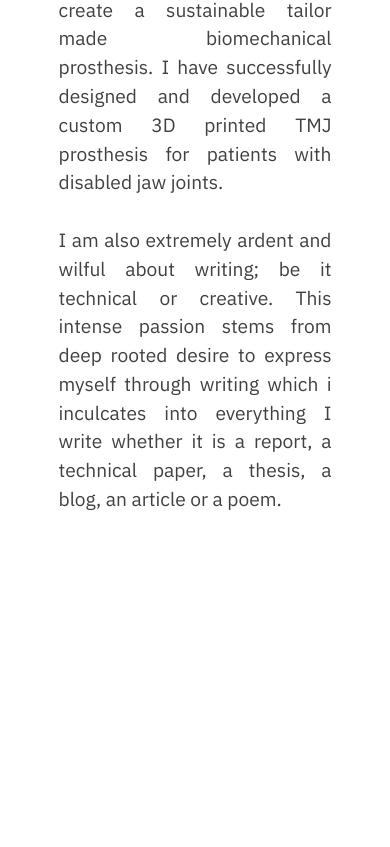
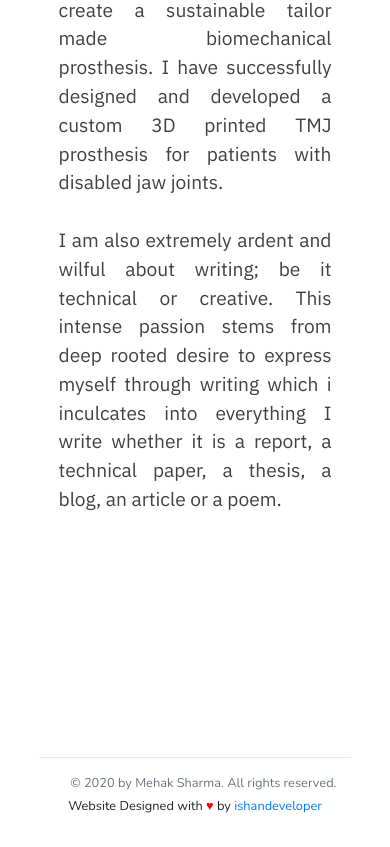
Before and after one commit to ishandeveloper/Mehak-Sharma, a plain HTML site: page index.html in a window 390 px wide. Shown: the part 839-1686 px from the top of the page. Before the commit the page ends 1369 px from the top, so only its background shows below. Drawn offline with nearby package versions, Linux system fonts and the light colour scheme.

Commit message:
Added Footer

```diff
--- a/index.html
+++ b/index.html
@@ -34,7 +34,6 @@
         </nav>
 
     </div>
-    <div>
     <section class="hey-landing">
         <div class="container">
             <div class="row">
@@ -54,8 +53,17 @@
             </div>
         </div>
     </section>
-    </div>
-
+    <center>
+        <section class="footer">
+            <hr class="light-gray-line">
+            <span class="text-muted" id="footerleft">
+                © 2020 by Mehak Sharma. All rights reserved.
+            </span>
+            <span clas="text-muted" id="footerright">
+                Website Designed with <font color="red">♥</font> by <a target="_blank" href="http://ishandeveloper.com">ishandeveloper</a>
+            </span>
+        </section>
+    </center>
 </body>
 
 </html>
--- a/style.css
+++ b/style.css
@@ -100,12 +100,28 @@ body{
 }
 .hey-landing{
     padding:25vh 15vw;
-    height: 100vh;
+    height: auto;
 }
 .hey{
     font-family: 'IBM Plex Sans',sans-serif;
     font-weight: bolder;
     font-size: 3.5em;
+}
+.footer{
+    width:80%;
+    height: auto;
+    padding:0;
+    padding-bottom: 30px;
+}
+#footerleft{
+    float:left;
+    padding-left: 10%;
+}
+#footer-right{
+   margin-left: 50px;
+    float: right;
+    padding-right: 0;
+
 }
 .info-block-with-icon
 {
@@ -185,4 +201,10 @@ body{
         background: white!important;
         box-shadow: 0px 0px 0px 0px rgba(0, 0, 0, 0.25)!important;
     }
+    #footerleft{
+        font-size: 0.8em;
+    }
+    #footerright{
+        font-size:0.8em;
+    }
 }
```
Lines whose indentation alone changed are shown as unchanged.
